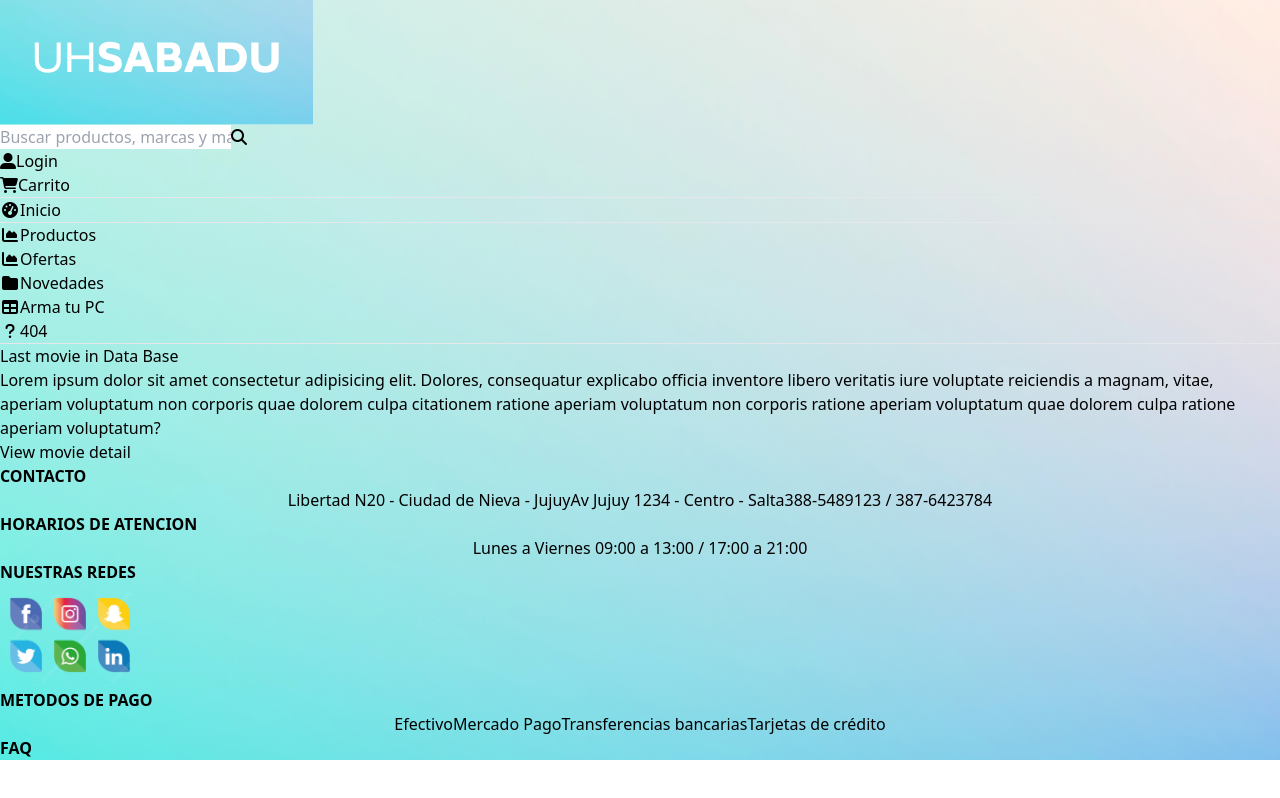
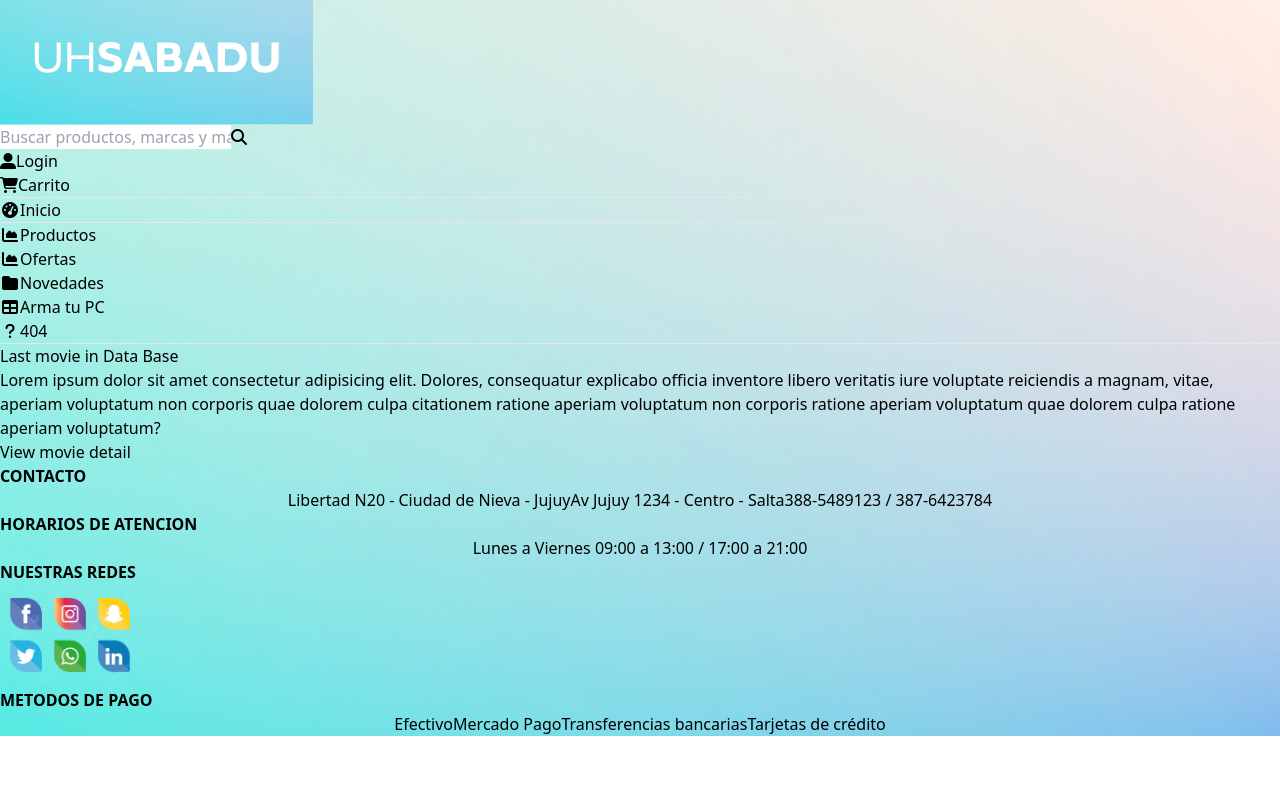
Before and after one commit to SergioFernandezT/uhSabadu-front, a React (Vite) app: page /lastMovie in a window 1280 px wide. Built offline with nearby package versions, Linux system fonts and the light colour scheme.

Commit message:
footer styles improvents

```diff
--- a/src/components/Footer.jsx
+++ b/src/components/Footer.jsx
@@ -5,9 +5,9 @@ const ulStyle = { display: "flex", justifyContent: "center", listStyleType: "non
 export function Footer() {
 	return (
 		<footer className="flex relative bottom-0 left-0 mt-11" >
-			<div className="container my-auto  flex flex-row items-start justify-around">
+			<div className="container my-auto  flex flex-row items-start justify-around flex-wrap">
 				<section>
-					<strong>CONTACTO</strong>
+					<strong className="block text-center">CONTACTO</strong>
 					<ul style={ulStyle} className='flex-col items-center justify-center'>
 						<li>
 							Libertad N20 - Ciudad de Nieva - Jujuy
@@ -21,7 +21,7 @@ export function Footer() {
 					</ul>
 				</section>
 				<section>
-					<strong>HORARIOS DE ATENCION</strong>
+					<strong className="block text-center">HORARIOS DE ATENCION</strong>
 					<ul style={ulStyle} className='flex-col items-center justify-center'>
 						<li>
 							Lunes a Viernes 09:00 a 13:00 /
@@ -30,11 +30,11 @@ export function Footer() {
 					</ul>
 				</section>
 				<section>
-					<strong>NUESTRAS REDES</strong>
+					<strong className="block text-center">NUESTRAS REDES</strong>
 					<div id="img__redes"> <img src="/images/redes.svg" alt="fondo"/></div>
 				</section>
 				<section>
-					<strong>METODOS DE PAGO</strong>
+					<strong className="block text-center">METODOS DE PAGO</strong>
 					<ul style={ulStyle} className='flex-col items-center justify-center'>
 						<li>
 							Efectivo
@@ -50,9 +50,9 @@ export function Footer() {
 						</li>
 					</ul>
 				</section>
-				<section>
-					<strong>FAQ</strong>
-				</section>
+				{/* <section>
+					<strong className="block text-center">FAQ</strong>
+				</section> */}
 			</div>
 		</footer>
 	)
```
